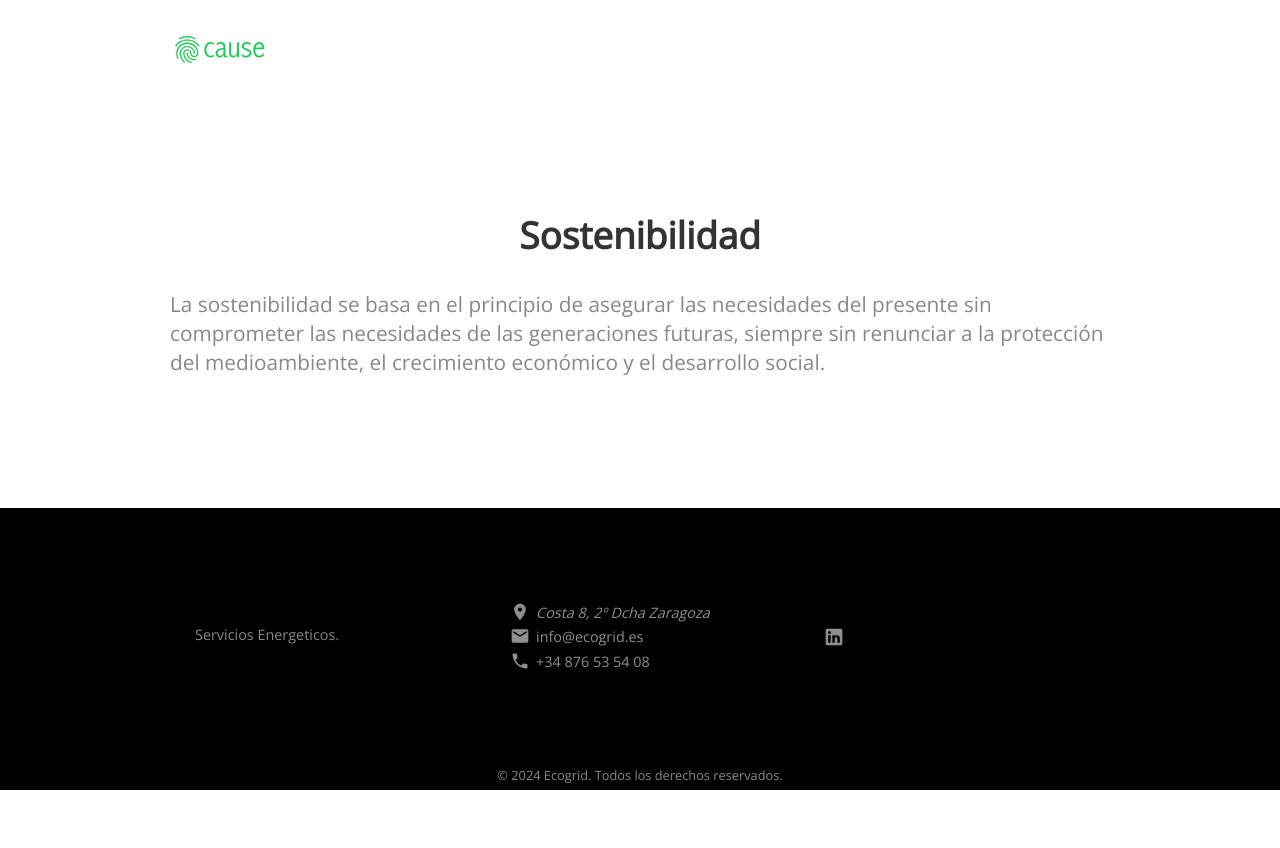
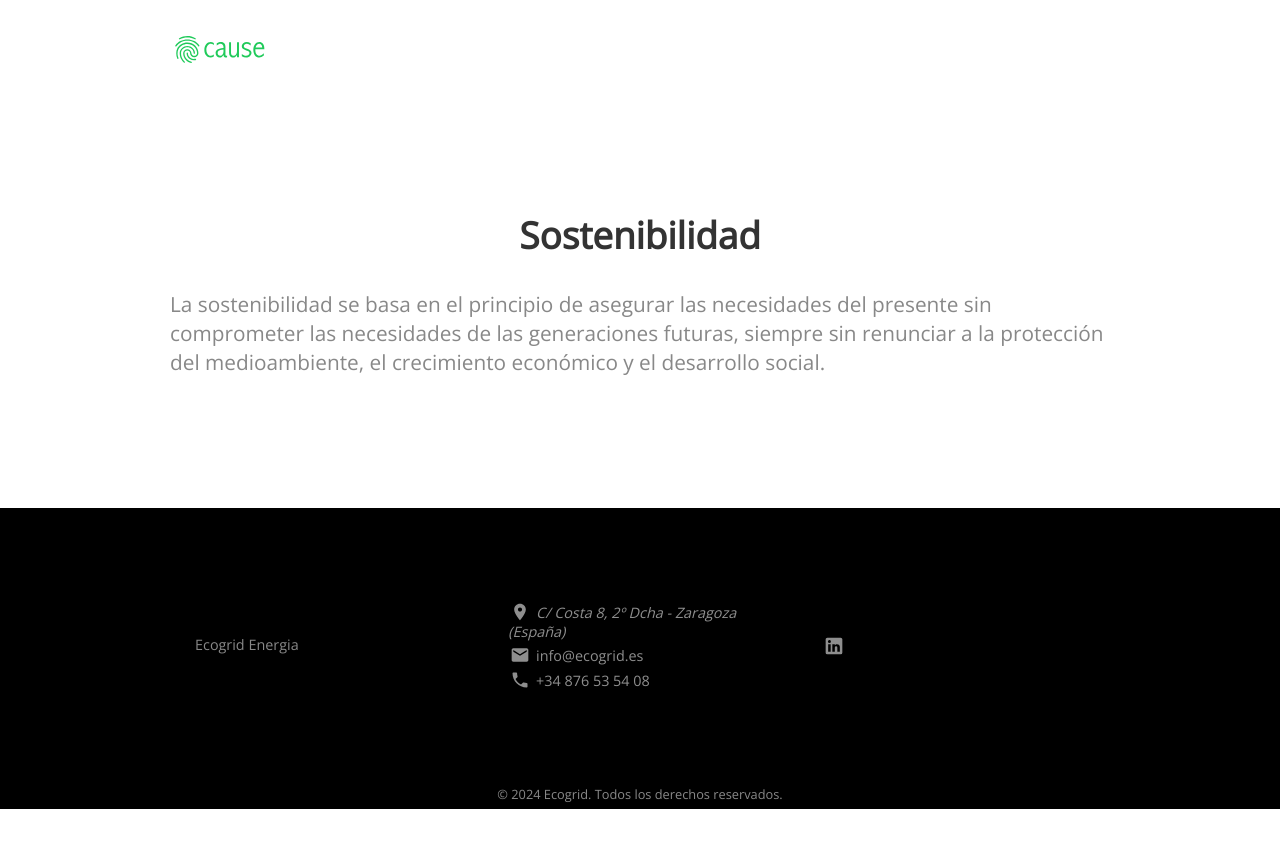
Before and after one commit to Ecogrid/Ecogrid-Landing, a Jekyll site: the page built from _posts/2016-10-15-1000.md, in a window 1280 px wide. Shown: the top 848 px of the page. Built offline with Jekyll 4.4.1, drawn with Linux system fonts in a browser that asks for light colours; nearby versions of some CDN libraries.

Commit message:
Varios ajustes

```diff
--- a/_data/company.yml
+++ b/_data/company.yml
@@ -1,6 +1,6 @@
 company_name: Ecogrid Energy
 mission_statement: Servicios Energeticos.
-address: Costa 8, 2º Dcha Zaragoza
+address: C/ Costa 8, 2º Dcha - Zaragoza (España)
 phone: +34 876 53 54 08
 email: info@ecogrid.es
 facebook:
--- a/_layouts/default.html
+++ b/_layouts/default.html
@@ -33,7 +33,7 @@
 			<p class="editor-link" style="margin-bottom: 20px;"><a href="cloudcannon:collections/_data/company.yml" class="btn"><strong>&#9998;</strong> Update footer</a></p>
 			<div class="container">
 				<div class="about">
-					<p>{{ site.data.company.mission_statement }}</p>
+					<p>Ecogrid Energia</p>
 				</div>
 
 				<div class="contact">
@@ -55,19 +55,22 @@
 				</div>
 
 				<div class="sharing">
-					{% if site.data.company.facebook | strip != '' %}
+					{% assign facebook_stripped = site.data.company.facebook | strip %}
+					{% if facebook_stripped != "" %}
 						<a class="facebook" href="https://www.facebook.com/{{ site.data.company.facebook }}">
 							{% include icons/social-media.html social_icon="facebook" %}
 						</a>
 					{% endif %}
 
-					{% if site.data.company.linkedin | strip != '' %}
+					{% assign linkedin_stripped = site.data.company.linkedin | strip %}
+					{% if linkedin_stripped != "" %}
 						<a class="linkedin" href="https://linkedin.com/{{ site.data.company.linkedin }}">
 							{% include icons/social-media.html social_icon="linkedin" %}
 						</a>
 					{% endif %}
 
-					{% if site.data.company.youtube | strip != '' %}
+					{% assign youtube_stripped = site.data.company.youtube | strip %}
+					{% if youtube_stripped != "" %}
 						<a class="youtube" href="https://youtube.com/{{ site.data.company.youtube }}">
 							{% include icons/social-media.html social_icon="youtube" %}
 						</a>
```
Also changed, not shown: index.html (+10 -5 lines).
